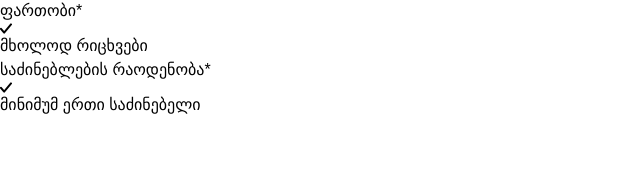
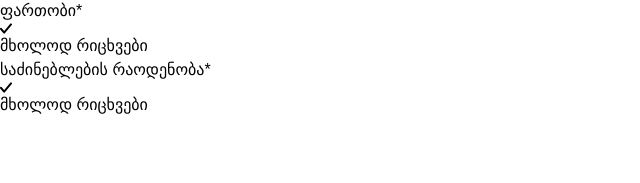
Before and after one commit to GeorgeKalandadze/Redberry-Real-Estate-Manager, a React (Vite) app: page /create-listing in a window 1280 px wide. Shown: the part 463-646 px from the top of the page, without its empty margins (0-640 px from the left). Built offline with nearby package versions, Linux system fonts and the light colour scheme; no server answers; a small style sheet from the web is missing.

Commit message:
refactor/write correctly hints of inputs

```diff
--- a/src/components/AgentMoadal.jsx
+++ b/src/components/AgentMoadal.jsx
@@ -88,7 +88,7 @@ const AgentModal = () => {
       animate={{ opacity: 1 }}
       exit={{ opacity: 0 }}
       className="fixed z-50 inset-0 bg-gray-800 bg-opacity-50 flex justify-center items-center backdrop-blur-md"
-      style={{ backdropFilter: "blur(10px)" }}
+      style={{ backdropFilter: "blur(4px)" }}
     >
       <motion.div
         initial={{ opacity: 0, scale: 0.8, y: 50 }}
@@ -131,7 +131,7 @@ const AgentModal = () => {
               <InputGroup
                 label="ელ.ფოსტა"
                 type="email"
-                hint="უნდა იყოს ელ.ფოსტის ფორმატი"
+                hint="გამოიყენეთ @redberry.ge ფოსტა"
                 name="email"
                 value={agent?.email}
                 onChange={(e) =>
@@ -142,7 +142,7 @@ const AgentModal = () => {
               <InputGroup
                 label="ტელეფონის ნომერი"
                 type="text"
-                hint="მინიმუმ 9 სიმბოლო"
+                hint="მხოლოდ რიცხვები"
                 name="phoneNumber"
                 value={agent?.phoneNumber}
                 onChange={(e) =>
--- a/src/components/FIlterSection.jsx
+++ b/src/components/FIlterSection.jsx
@@ -208,7 +208,7 @@ const FilterSection = ({ filters, setFilters, closeFilterSection }) => {
         applyFilters={applyTempFilters}
         closeFilterSection={closeFilterSection}
       >
-        <div className="grid grid-cols-4 gap-8">
+        <div className="grid grid-cols-3 gap-8">
           {regions.map((region) => (
             <CustomCheckbox
               key={region.id}
--- a/src/components/InputGroup.jsx
+++ b/src/components/InputGroup.jsx
@@ -52,7 +52,7 @@ const InputGroup = ({ label, type, hint, name, value, onChange, isValid }) => {
               ? "text-green-500"
               : isValid === "invalid"
               ? "text-red-500"
-              : "text-[#85858D]"
+              : "text-[#021526]"
           }`}
         >
           {hint}
--- a/src/pages/CreateListing/CreateListing.jsx
+++ b/src/pages/CreateListing/CreateListing.jsx
@@ -114,7 +114,7 @@ const CreateListing = () => {
       <div className="flex justify-center">
         <div className="w-[790px] flex gap-8 flex-col items-center">
           <h1 className="text-[32px] font-bold ">ლისტინგის დამატება</h1>
-          <form className="w-full flex flex-col gap-12" onSubmit={handleSubmit}>
+          <form className="w-full flex flex-col gap-16" onSubmit={handleSubmit}>
             <div className="flex flex-col gap-2">
               <h2 className="text-[16px] font-bold">გარიგების ტიპი</h2>
               <CustomRadio
@@ -163,7 +163,7 @@ const CreateListing = () => {
                       ? "text-green-500"
                       : validationErrors?.is_rental === "invalid"
                       ? "text-red-500"
-                      : "text-[#85858D]"
+                      : "text-[#021526]"
                   }`}
                 >
                   აირჩიეთ გარიგების ტიპი
@@ -254,7 +254,7 @@ const CreateListing = () => {
                 <InputGroup
                   label="საძინებლების რაოდენობა"
                   type="text"
-                  hint="მინიმუმ ერთი საძინებელი"
+                  hint="მხოლოდ რიცხვები"
                   name="bedrooms"
                   value={listing?.bedrooms}
                   onChange={(e) =>
--- a/src/pages/Listing/Listing.jsx
+++ b/src/pages/Listing/Listing.jsx
@@ -120,8 +120,6 @@ const Listing = () => {
               გამოქვეყნების თარიღი {formatDate(listingDetails?.created_at)}
             </p>
           </div>
-
-          {/* Right Side: Details Section */}
           <div className="w-full lg:w-1/2 flex flex-col gap-4 justify-between">
             <div className="flex flex-col gap-4">
               <h1 className="text-3xl font-bold text-[48px]">
@@ -150,8 +148,6 @@ const Listing = () => {
             <div className="text-[16px] w-[500px] text-[#808A93] leading-relaxed">
               <p>{listingDetails?.description}</p>
             </div>
-
-            {/* Agent Section */}
             <div className="flex flex-col items-start gap-4 p-4 border rounded-lg ">
               <div className="flex gap-2 justify-center items-center">
                 <img
@@ -224,7 +220,9 @@ const Listing = () => {
               className="w-full"
             >
               {similarProperties.map((property) => (
+
                   <SwiperSlide key={property.id} onClick={scrollToTop}>
+                    <Link to={`/listing/${property.id}`}>
                     <Card
                       key={property.id}
                       image={property.image}
@@ -235,11 +233,10 @@ const Listing = () => {
                       mailIndex={property.mailIndex}
                       label={property.label}
                     />
+                    </Link>
                   </SwiperSlide>
               ))}
             </Swiper>
-
-            {/* Next Button */}
             <button
               className="absolute right-[-50px] z-10 transform rotate-180"
               onClick={goToNextSlide}
```
Lines whose indentation alone changed are shown as unchanged.
